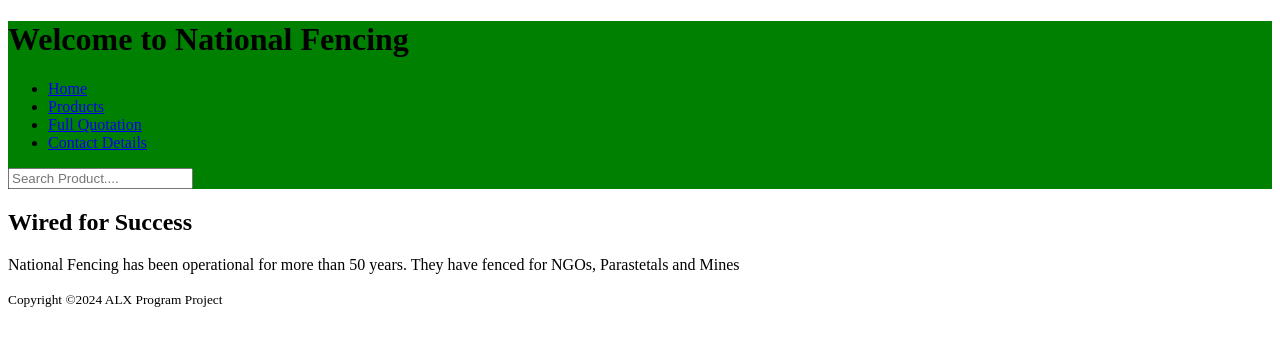
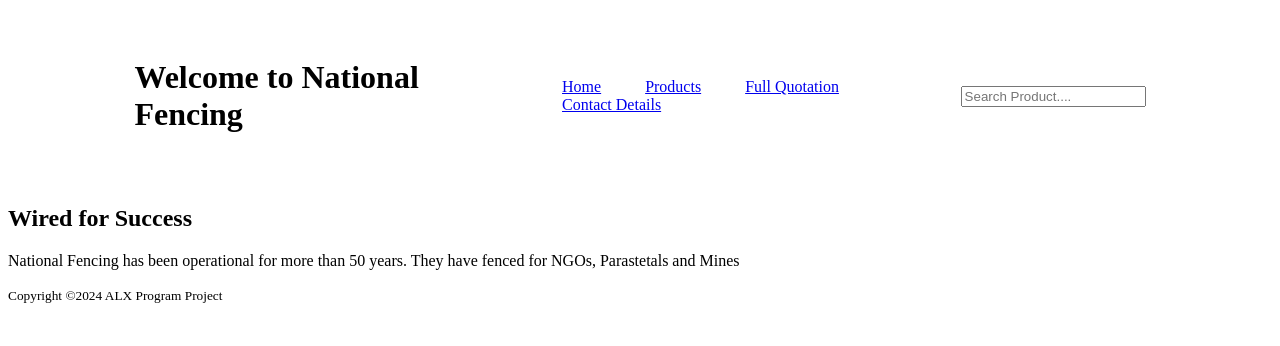
Before and after one commit to NigelT97/ALX_Project_NF, a Flask app: page / in a window 1280 px wide. Shown: the top 346 px of the page. Run offline with Flask 2, Linux system fonts and the light colour scheme.

Commit message:
styles added

```diff
--- a/ALX_Project_NF/CSS_Sheets/Header.css
+++ /dev/null
@@ -1,5 +0,0 @@
-header
-{
-    background: top;
-    background-color: green;
-}
--- a/ALX_Project_NF/templates/MainPage.html
+++ b/ALX_Project_NF/templates/MainPage.html
@@ -4,21 +4,20 @@
 <head>
     <meta charset="utf-8" />
     <title>National Fencing Website</title>
-    <link rel="stylesheet"
-          href="..\CSS_Sheets\Header.css" />
+    <link rel="stylesheet" type="text/css" href=".\StyleSheets\headers.css" />
 </head>
 <body>
     <header>
         <h1>Welcome to National Fencing</h1>
         <nav>
-            <ul>
+            <ul class="nav_style">
                 <li><a href="/">Home</a></li>
-                <li><a href="templates\ProductPage.html">Products</a></li>
+                <li><a href="ProductPage.html">Products</a></li>
                 <li><a href="/">Full Quotation</a></li>
                 <li><a href="/">Contact Details</a></li>
             </ul>
         </nav>
-        <input type="text" placeholder="Search Product...." />
+        <input class="SB" type="text" placeholder="Search Product...." />
 
     </header>
 <main>
--- /dev/null
+++ b/ALX_Project_NF/templates/StyleSheets/headers.css
@@ -0,0 +1,19 @@
+header {
+    display: flex;
+    align-items: center;
+    justify-content: space-between;
+    padding: 30px 10%;
+}
+
+.nav_style {
+    list-style: none;
+}
+
+.nav_style li {
+    display: inline-block;
+    padding: 0px 20px;
+}
+
+.nav_style li a {
+    transition: all 0.3s ease 0s;
+}
```
